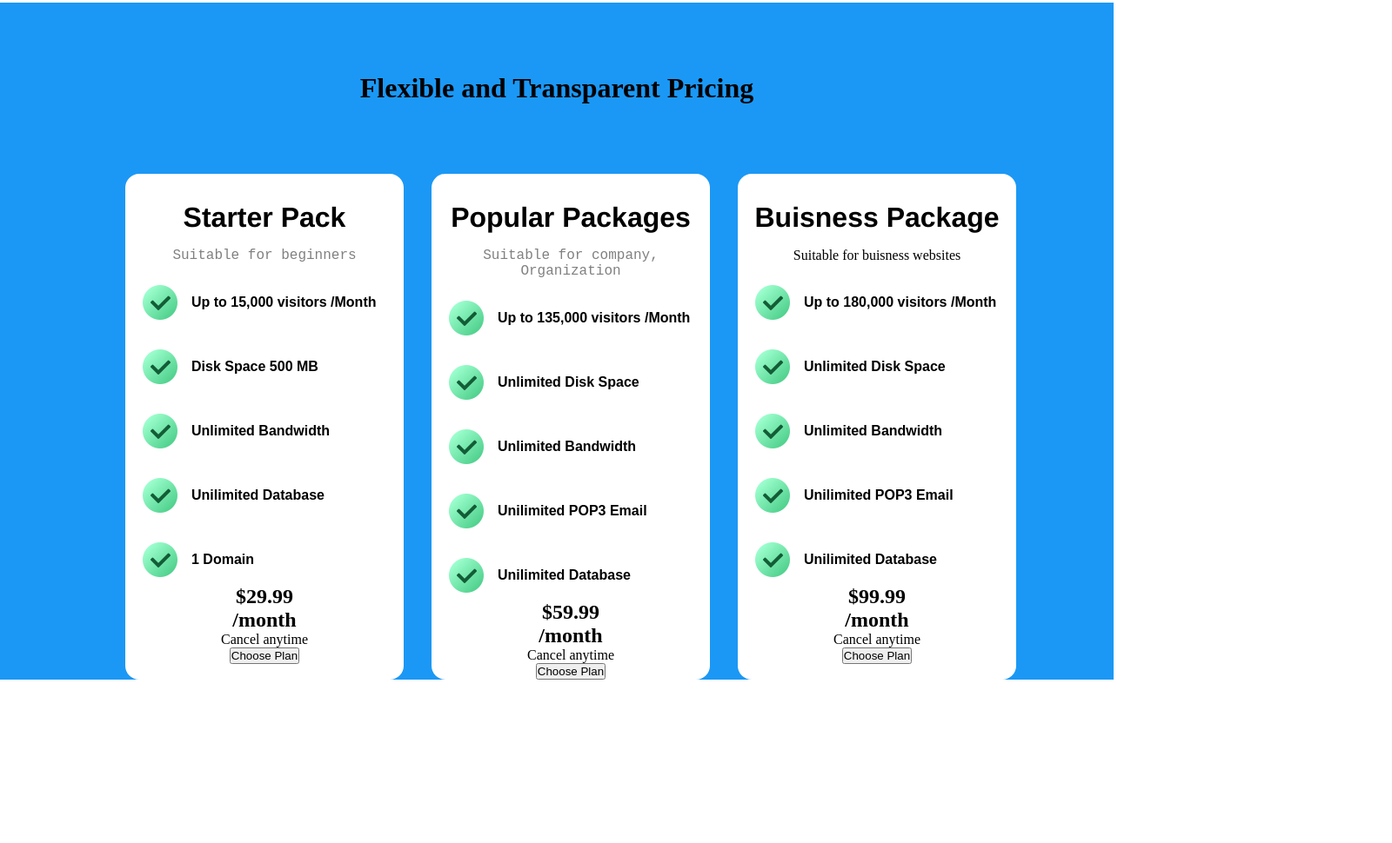
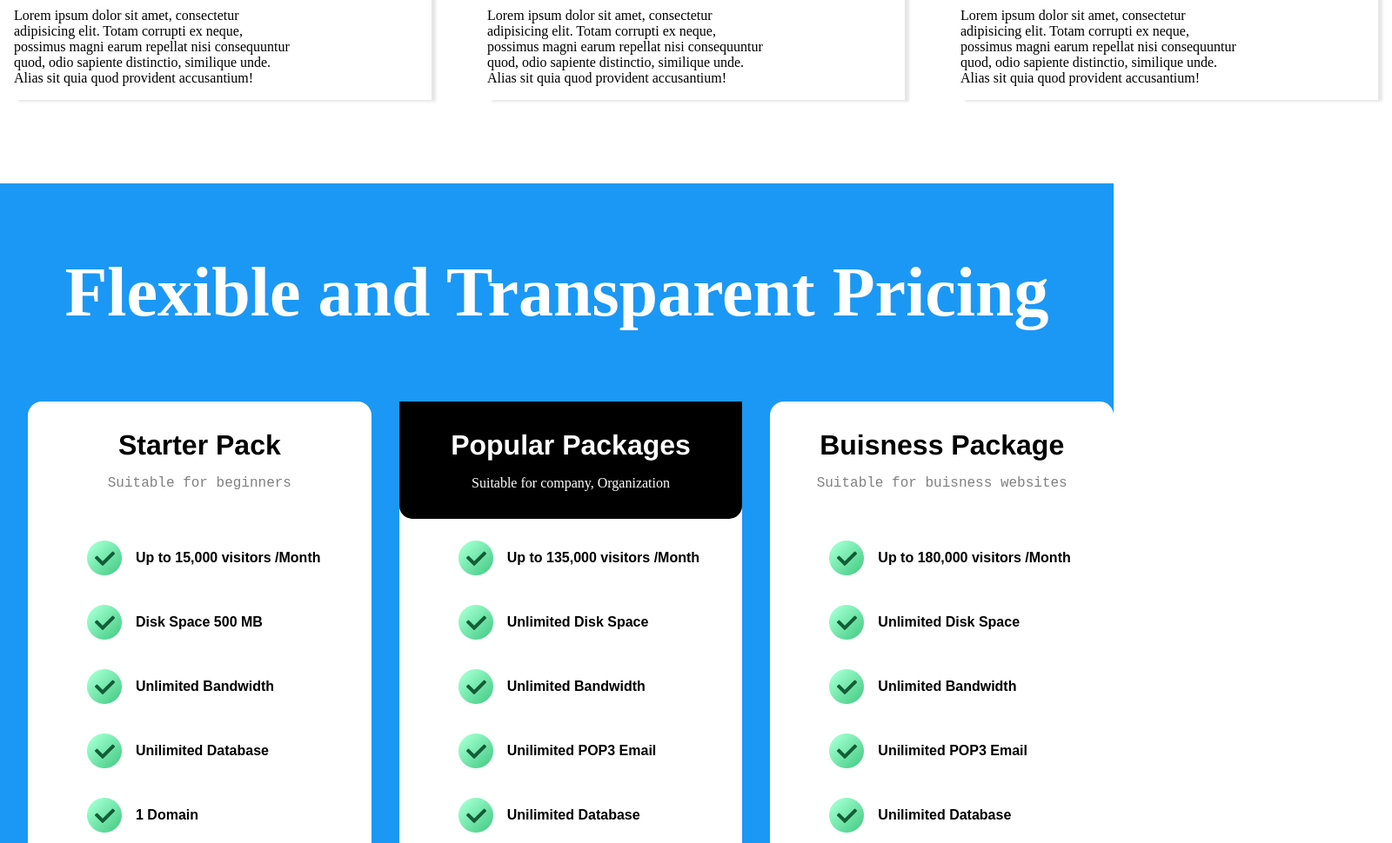
Before and after one commit to rudra-9197/Project-11, a plain HTML site: page index.html in a window 1280 px wide. Shown: the part 2307-3277 px from the top of the page at 87% size, 1600 px wide, since content can reach past the window. Before the commit the page ends 3089 px from the top, so only its background shows below. Drawn offline with Linux system fonts and the light colour scheme.

Commit message:
Update style.css

```diff
--- a/index.html
+++ b/index.html
@@ -168,13 +168,13 @@
        <div class="fx-card-1-bottom" >
          <h2>$29.99 <h2>/month</h2></h2>
          <p>Cancel anytime</p>
-         <button>Choose Plan</button>
+         <button class="bt-2">Choose Plan</button>
        </div>
        </div>
 
        <div class="fx-card">
-      <div class="fx-card-1-top">
-        <h3 class="fx-card-1-head">Popular Packages</h3>
+      <div class="fx-card-2-top">
+        <h3 class="fx-card-2-head">Popular Packages</h3>
         <p>Suitable for company, Organization</p>
       </div>
       <ul class="card-item">
@@ -187,13 +187,13 @@
         <div class="fx-card-1-bottom" >
           <h2>$59.99 <h2>/month</h2></h2>
           <p>Cancel anytime</p>
-          <button>Choose Plan</button>
+          <button class="bt-1">Choose Plan</button>
         </div>
 
 
      </div>
      <div class="fx-card">
-      <div class="fx-card-2-top">
+      <div class="fx-card-1-top">
       <h3 class="fx-card-1-head">Buisness Package</h3>
         <p>Suitable for buisness websites</p>
       </div>
@@ -207,7 +207,7 @@
         <div class="fx-card-1-bottom" >
           <h2>$99.99 <h2>/month</h2></h2>
           <p>Cancel anytime</p>
-          <button>Choose Plan</button>
+          <button class="bt-2">Choose Plan</button>
         </div>
 
      </div>
--- a/style.css
+++ b/style.css
@@ -72,17 +72,19 @@ body {
   display: flex;
   flex-direction: row-reverse;
   justify-content: space-around;
-
   background-color: rgb(241, 240, 240);
 }
 .section-3-left {
+  display: flex;
+  flex-direction: column;
+  justify-content: space-evenly;
   width: 35rem;
 }
 .srvc-sec {
   display: flex;
   justify-content: space-around;
   align-items: center;
-  height: 12rem;
+  height: 20rem;
 }
 .srvc-sec-lft {
   font-size: 4rem;
@@ -100,72 +102,116 @@ body {
   display: flex;
   flex-wrap: wrap;
   justify-content: space-between;
-  width: 90rem;
+  width: 100rem;
   margin: 0 auto 0 auto;
 }
 .card {
-  margin-top: 2rem;
-  margin-bottom: 1rem;
+
+  margin: 2rem 1rem 1rem 1rem;
+  box-shadow: 5px 2px 3px rgb(230, 230, 230);
 }
 .card img {
 }
 .card-head {
   font-size: 2rem;
-  margin-bottom: 2rem;
+  margin-bottom: 1rem;
   width: 30rem;
 }
 .card-para {
   width: 20rem;
+  margin-bottom: 1rem;
 }
 
 .whole-flex {
   background-color: #1b98f5;
+  margin-top: 5rem;
 }
 .whole-flex h1 {
   text-align: center;
   padding-top: 5rem;
+  font-size: 5rem;
+  color: #fff;
 }
 .flexi-section {
   display: flex;
   justify-content: center;
   margin-top: 5rem;
 }
-.fx-card{
-  width: 20rem;
+.fx-card {
+  width: 25rem;
   background-color: white;
   margin-left: 2rem;
   text-align: center;
   border-radius: 1rem;
 }
-.fx-card-1-head{
-
+.fx-card-1-head {
   font-size: 2rem;
   margin-top: 2rem;
   margin-bottom: 1rem;
-  font-family: 'Franklin Gothic Medium', 'Arial Narrow', Arial, sans-serif;
-
+  font-family: "Franklin Gothic Medium", "Arial Narrow", Arial, sans-serif;
 }
-.fx-card-1-top p{
- font-family: 'Courier New', Courier, monospace;
+.fx-card-1-top p {
+  font-family: "Courier New", Courier, monospace;
+  margin-bottom: 3rem;
   color: grey;
 }
-
-.card-item{
-
+.fx-card-2-top {
+  margin-top: 0px;
+  background-color: black;
+  color: #fff;
+  padding: 1rem 0rem 2rem 0;
+  border-bottom-left-radius: 15px;
+  border-bottom-right-radius: 15px;
+}
+.fx-card-2-head {
+  font-size: 2rem;
+  margin-top: 1rem;
+  margin-bottom: 1rem;
+  font-family: "Franklin Gothic Medium", "Arial Narrow", Arial, sans-serif;
+}
+.card-item {
   text-align: left;
 }
-.card-items{
-
-    background: url(/image/icons8-checkmark-48.png) no-repeat left  ;
+.card-items {
+  background: url(/image/icons8-checkmark-48.png) no-repeat left;
   padding: 20px 5px 20px 60px;
   list-style: none;
-
   margin-top: 1rem;
-    margin-left: 1rem;
+  margin-left: 4rem;
   vertical-align: middle;
   font-family: Arial, Helvetica, sans-serif;
   font-weight: 600;
-
-
-
 }
+.fx-card-1-bottom h2 {
+  display: inline;
+  font-size: 2rem;
+}
+.fx-card-1-bottom {
+  margin-top: 3rem;
+}
+.fx-card-1-bottom p {
+  font-family: "Courier New", Courier, monospace;
+  font-weight: 600;
+  margin-top: 1rem;
+  margin-bottom: 2rem;
+}
+.bt-1 {
+  padding: 1rem;
+  width: 15rem;
+  background-color: #1b98f5;
+  border-radius: 1rem;
+  font-size: 20px;
+  color: #fff;
+  border: #fff;
+  font-family: Georgia, "Times New Roman", Times, serif;
+}
+.bt-2 {
+  padding: 1rem;
+  width: 15rem;
+  background-color: #fff;
+  border-radius: 1rem;
+  font-size: 20px;
+  color: black;
+  border: 2px solid #1b98f5;
+  font-family: Georgia, "Times New Roman", Times, serif;
+}
```
Lines whose indentation alone changed are shown as unchanged.
